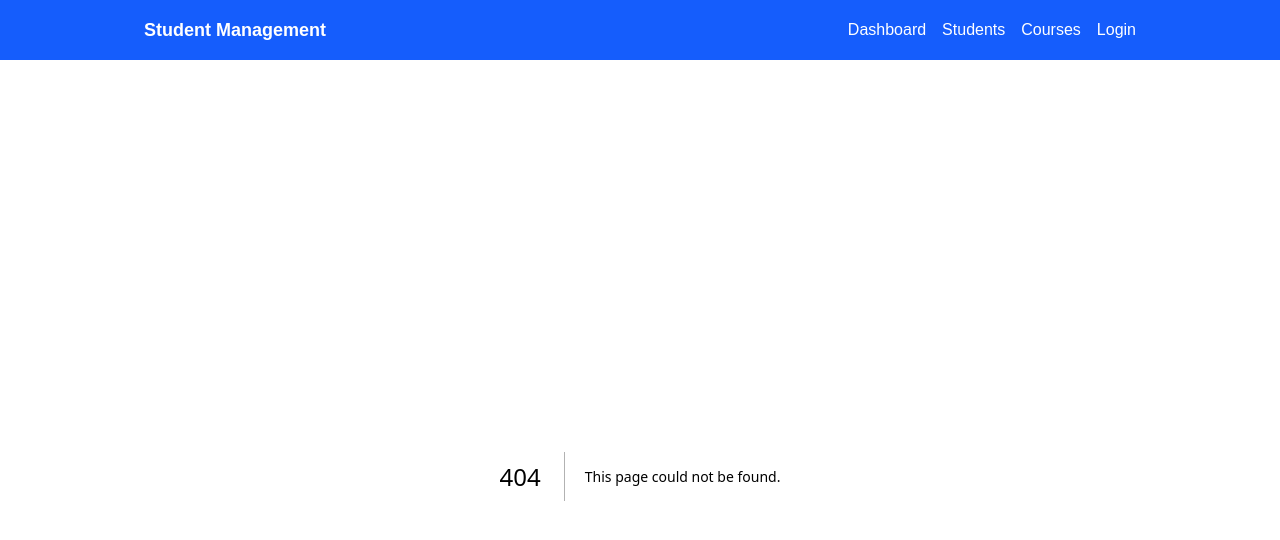
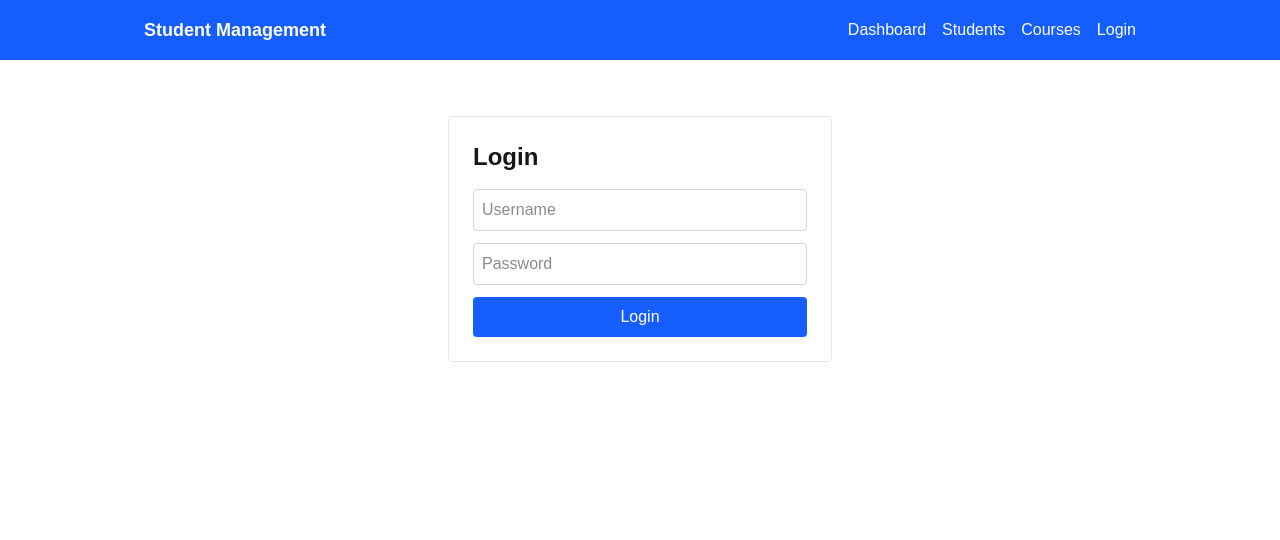
Before and after one commit to Avishka889/student-management-system, a Next.js app in the folder frontend/: page /login in a window 1280 px wide. Before the commit this address had no page. Shown: the top 540 px of the page. Built offline with nearby package versions, Linux system fonts and the light colour scheme.

Commit message:
feat(ui): add login page and redirect home to dashboard

```diff
--- /dev/null
+++ b/frontend/app/login/page.tsx
@@ -0,0 +1,67 @@
+"use client";
+
+import { useState } from "react";
+
+export default function LoginPage() {
+  const [form, setForm] = useState({ username: "", password: "" });
+  const [error, setError] = useState("");
+  const [loading, setLoading] = useState(false);
+
+  function handleChange(e: React.ChangeEvent<HTMLInputElement>) {
+    setForm({ ...form, [e.target.name]: e.target.value });
+  }
+
+  async function handleSubmit(e: React.FormEvent) {
+    e.preventDefault();
+    setError("");
+
+    if (!form.username || !form.password) {
+      setError("Please enter your username and password.");
+      return;
+    }
+
+    setLoading(true);
+    // TODO (Day 4): call the backend login API and store the JWT token
+    setTimeout(() => {
+      setLoading(false);
+      setError("Login is not connected yet. It will be added with JWT on Day 4.");
+    }, 500);
+  }
+
+  const inputClass = "w-full rounded border border-gray-300 p-2";
+
+  return (
+    <div className="mx-auto mt-10 max-w-sm rounded border border-gray-200 p-6">
+      <h1 className="mb-4 text-2xl font-bold">Login</h1>
+
+      {error && (
+        <div className="mb-4 rounded bg-red-100 p-3 text-red-700">{error}</div>
+      )}
+
+      <form onSubmit={handleSubmit} className="grid gap-3">
+        <input
+          name="username"
+          placeholder="Username"
+          value={form.username}
+          onChange={handleChange}
+          className={inputClass}
+        />
+        <input
+          name="password"
+          type="password"
+          placeholder="Password"
+          value={form.password}
+          onChange={handleChange}
+          className={inputClass}
+        />
+        <button
+          type="submit"
+          disabled={loading}
+          className="rounded bg-blue-600 px-4 py-2 text-white disabled:opacity-50"
+        >
+          {loading ? "Logging in..." : "Login"}
+        </button>
+      </form>
+    </div>
+  );
+}
--- a/frontend/app/page.tsx
+++ b/frontend/app/page.tsx
@@ -1,69 +1,5 @@
-import Image from "next/image";
+import { redirect } from "next/navigation";
 
 export default function Home() {
-  return (
-    <div className="flex flex-col flex-1 items-center justify-center bg-zinc-50 font-sans dark:bg-black">
-      <main className="flex flex-1 w-full max-w-3xl flex-col items-center justify-between py-32 px-16 bg-white dark:bg-black sm:items-start">
-        <Image
-          className="dark:invert h-5 w-[100px]"
-          src="/next.svg"
-          alt="Next.js logo"
-          width={100}
-          height={20}
-          priority
-        />
-        <div className="flex flex-col items-center gap-6 text-center sm:items-start sm:text-left">
-          <h1 className="max-w-xs text-3xl font-semibold leading-10 tracking-tight text-black dark:text-zinc-50">
-            To get started, edit the{" "}
-            <code className="rounded bg-black/[.06] px-1.5 py-0.5 font-mono text-[0.9em] dark:bg-white/[.08]">
-              page.tsx
-            </code>{" "}
-            file.
-          </h1>
-          <p className="max-w-md text-lg leading-8 text-zinc-600 dark:text-zinc-400">
-            Looking for a starting point or more instructions? Head over to{" "}
-            <a
-              href="https://vercel.com/templates?framework=next.js&utm_source=create-next-app&utm_medium=appdir-template-tw&utm_campaign=create-next-app"
-              className="font-medium text-zinc-950 dark:text-zinc-50"
-            >
-              Templates
-            </a>{" "}
-            or the{" "}
-            <a
-              href="https://nextjs.org/learn?utm_source=create-next-app&utm_medium=appdir-template-tw&utm_campaign=create-next-app"
-              className="font-medium text-zinc-950 dark:text-zinc-50"
-            >
-              Learning
-            </a>{" "}
-            center.
-          </p>
-        </div>
-        <div className="flex flex-col gap-4 text-base font-medium sm:flex-row">
-          <a
-            className="flex h-12 w-full items-center justify-center gap-2 rounded-full bg-foreground px-5 text-background transition-colors hover:bg-[#383838] dark:hover:bg-[#ccc] md:w-[158px]"
-            href="https://vercel.com/new?utm_source=create-next-app&utm_medium=appdir-template-tw&utm_campaign=create-next-app"
-            target="_blank"
-            rel="noopener noreferrer"
-          >
-            <Image
-              className="dark:invert h-[14px] w-4"
-              src="/vercel.svg"
-              alt="Vercel logomark"
-              width={16}
-              height={14}
-            />
-            Deploy Now
-          </a>
-          <a
-            className="flex h-12 w-full items-center justify-center rounded-full border border-solid border-black/[.08] px-5 transition-colors hover:border-transparent hover:bg-black/[.04] dark:border-white/[.145] dark:hover:bg-[#1a1a1a] md:w-[158px]"
-            href="https://nextjs.org/docs?utm_source=create-next-app&utm_medium=appdir-template-tw&utm_campaign=create-next-app"
-            target="_blank"
-            rel="noopener noreferrer"
-          >
-            Documentation
-          </a>
-        </div>
-      </main>
-    </div>
-  );
+  redirect("/dashboard");
 }
```
